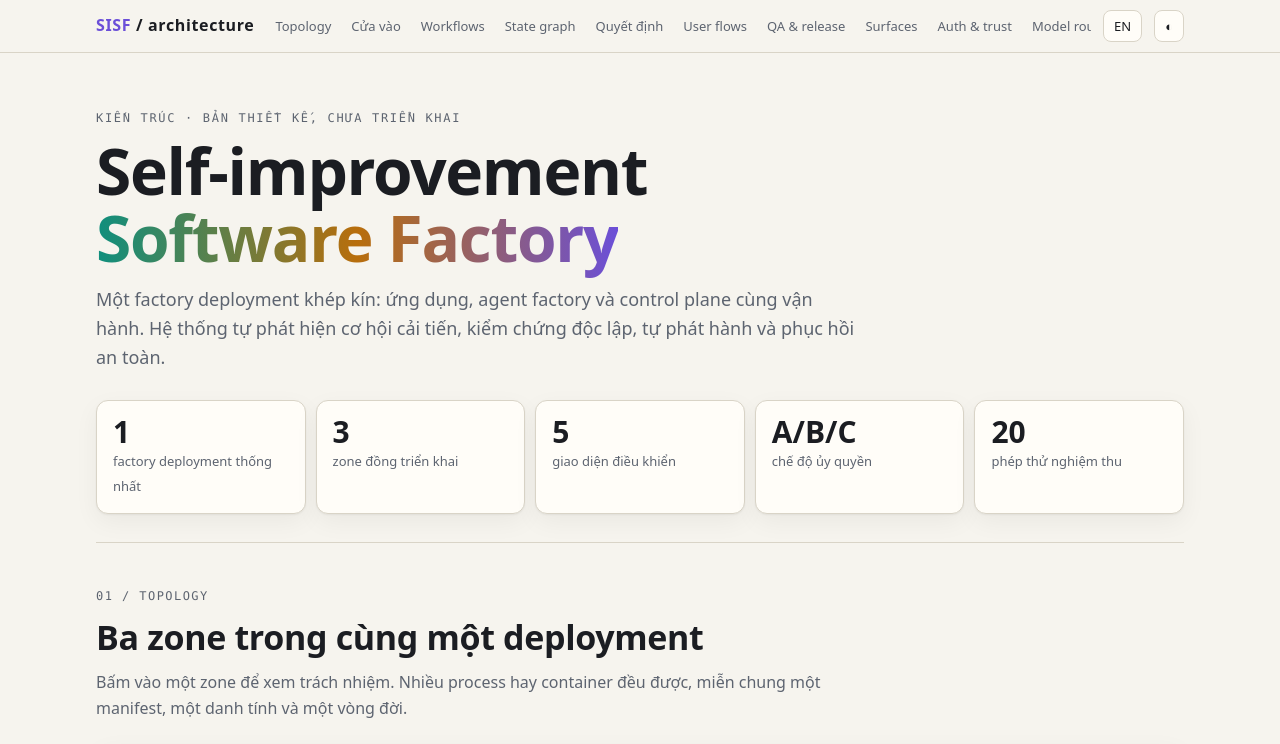
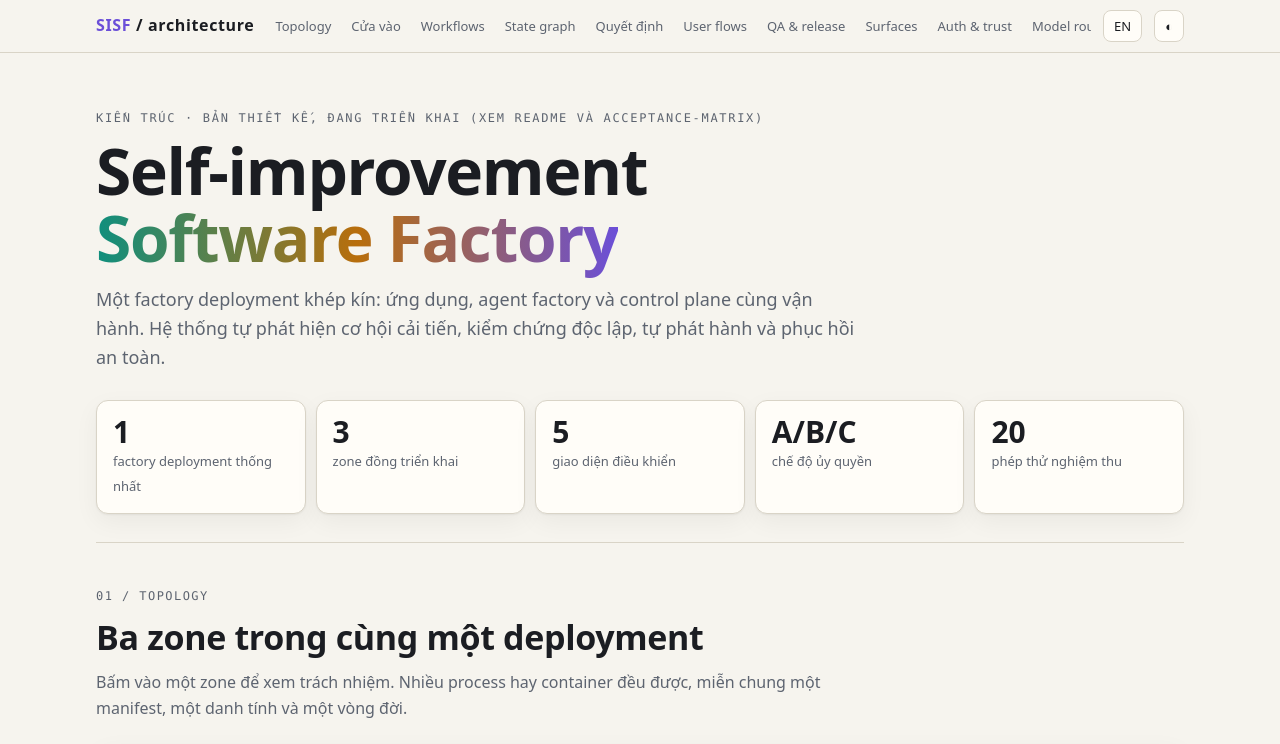
Before and after one commit to bestagentkits/sisf, a plain HTML site: page docs/self-improvement-software-factory-architecture.html in a window 1280 px wide. Shown: the top 744 px of the page. Drawn offline with Linux system fonts and the light colour scheme.

Commit message:
docs: describe the implemented factory, add quickstart, operations, incident and security guides and the acceptance matrix

```diff
--- a/docs/self-improvement-software-factory-architecture.html
+++ b/docs/self-improvement-software-factory-architecture.html
@@ -239,7 +239,7 @@ let L='vi';try{L=localStorage.getItem('sisf-lang')||'vi'}catch(e){}
 const t=o=>o==null?'':typeof o==='string'?o:o[L];
 const $=s=>document.querySelector(s), el=(h)=>{const d=document.createElement('template');d.innerHTML=h.trim();return d.content.firstChild};
 const T={
-eyebrow:{vi:'Kiến trúc · bản thiết kế, chưa triển khai',en:'Architecture · design draft, not implemented'},
+eyebrow:{vi:'Kiến trúc · bản thiết kế, đang triển khai (xem README và acceptance-matrix)',en:'Architecture · design reference, implementation in progress (see README and acceptance matrix)'},
 lede:{vi:'Một factory deployment khép kín: ứng dụng, agent factory và control plane cùng vận hành. Hệ thống tự phát hiện cơ hội cải tiến, kiểm chứng độc lập, tự phát hành và phục hồi an toàn.',en:'One closed-loop factory deployment: application, agent factory and control plane run together. It finds improvement opportunities, verifies them independently, publishes and recovers safely.'},
 h_topo:{vi:'Ba zone trong cùng một deployment',en:'Three zones in one deployment'},
 s_topo:{vi:'Bấm vào một zone để xem trách nhiệm. Nhiều process hay container đều được, miễn chung một manifest, một danh tính và một vòng đời.',en:'Select a zone to see what it owns. Many processes or containers are fine, as long as they share one manifest, one identity and one lifecycle.'},
```
Also changed, not shown: 8 other files.
